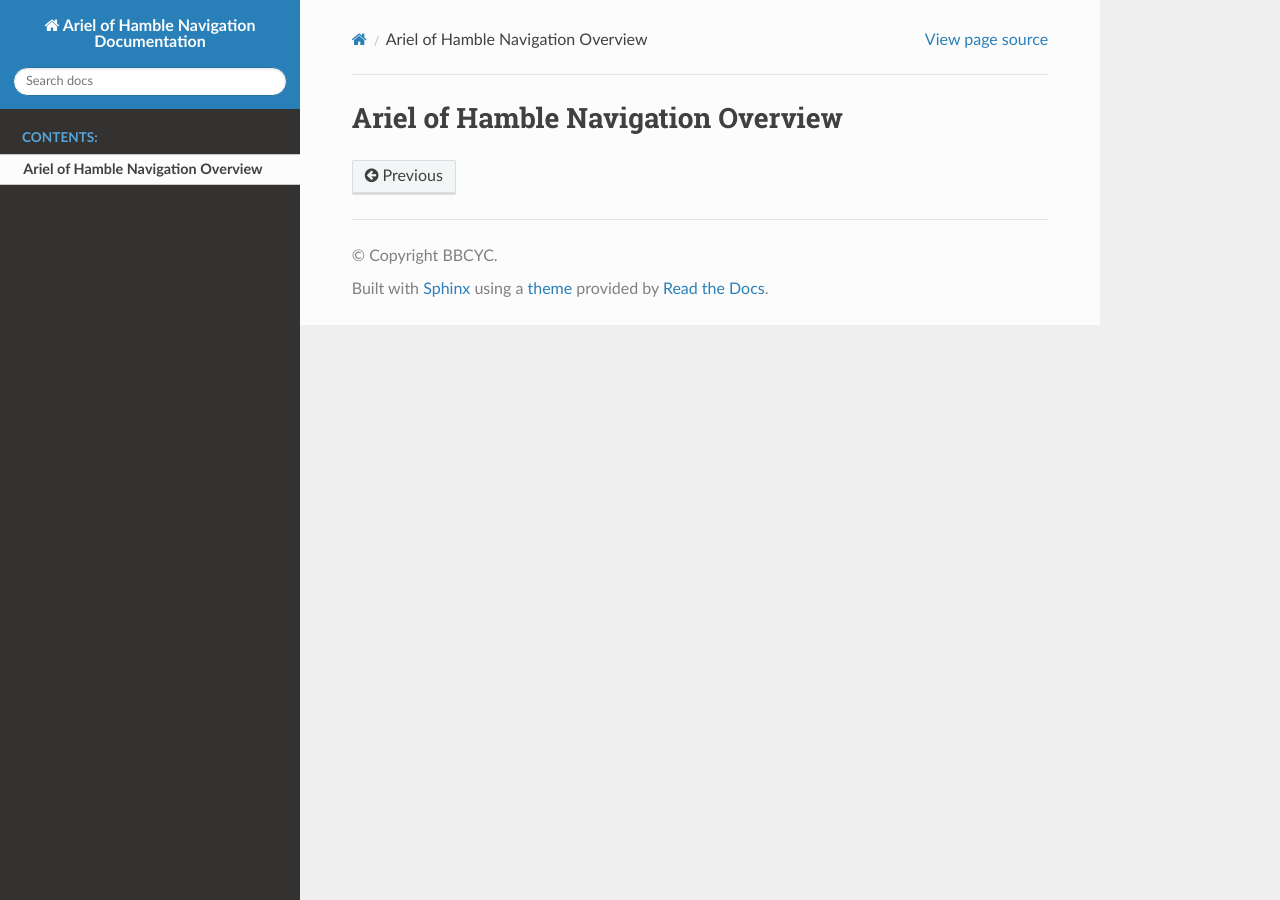
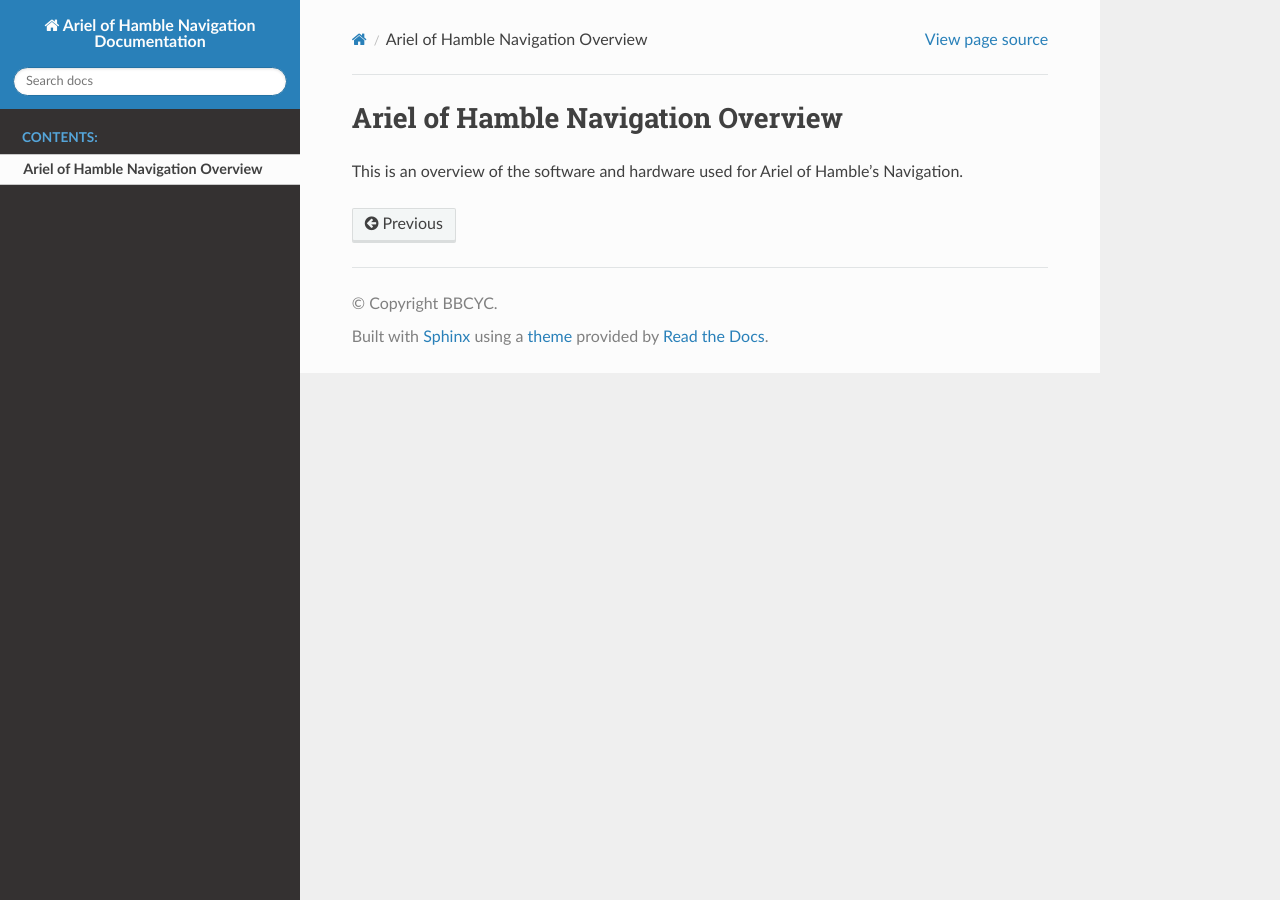
Before and after one commit to st599/ArielOfHamble-NavigationDocumentation, a Sphinx documentation site: the page built from doc/pages/overview.md, in a window 1280 px wide. Built offline with Sphinx 7.4.7 and the Read the Docs theme 3.1.0, drawn with Linux system fonts in a browser that asks for light colours.

Commit message:
Add overview text for Ariel of Hamble Navigation
Added introductory text to the overview section.

```diff
--- a/doc/pages/overview.md
+++ b/doc/pages/overview.md
@@ -1 +1,3 @@
 # Ariel of Hamble Navigation Overview
+
+This is an overview of the software and hardware used for Ariel of Hamble's Navigation.
```
